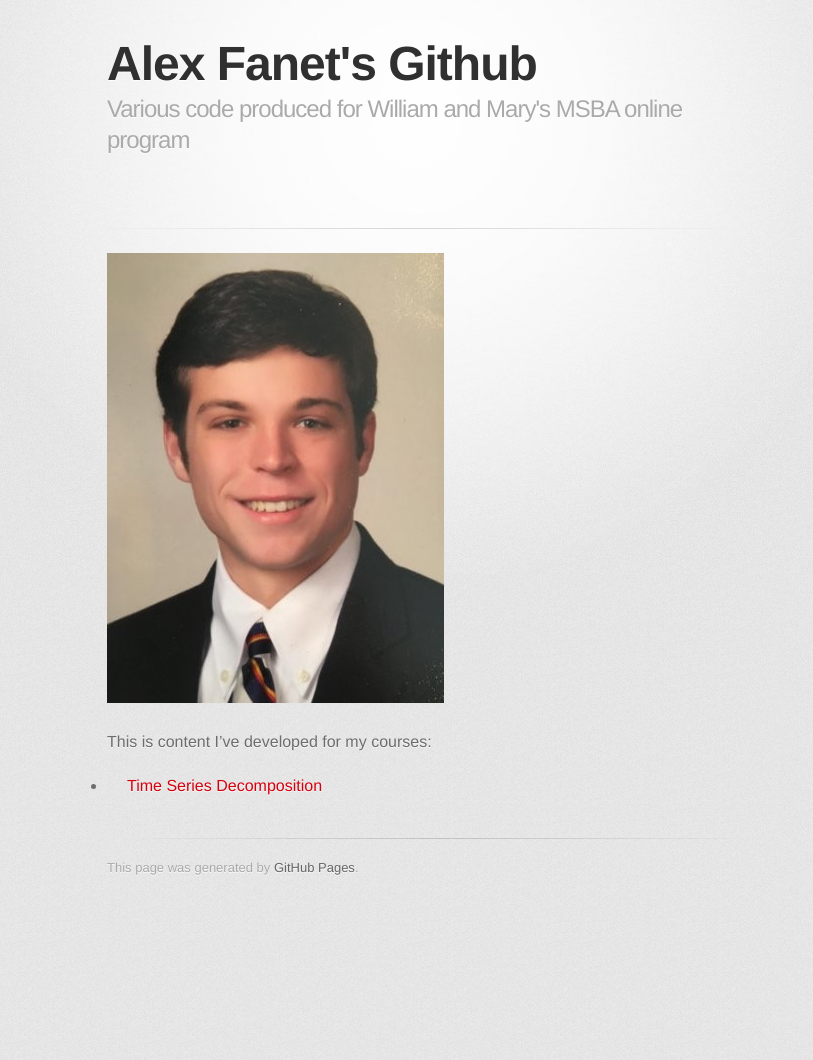
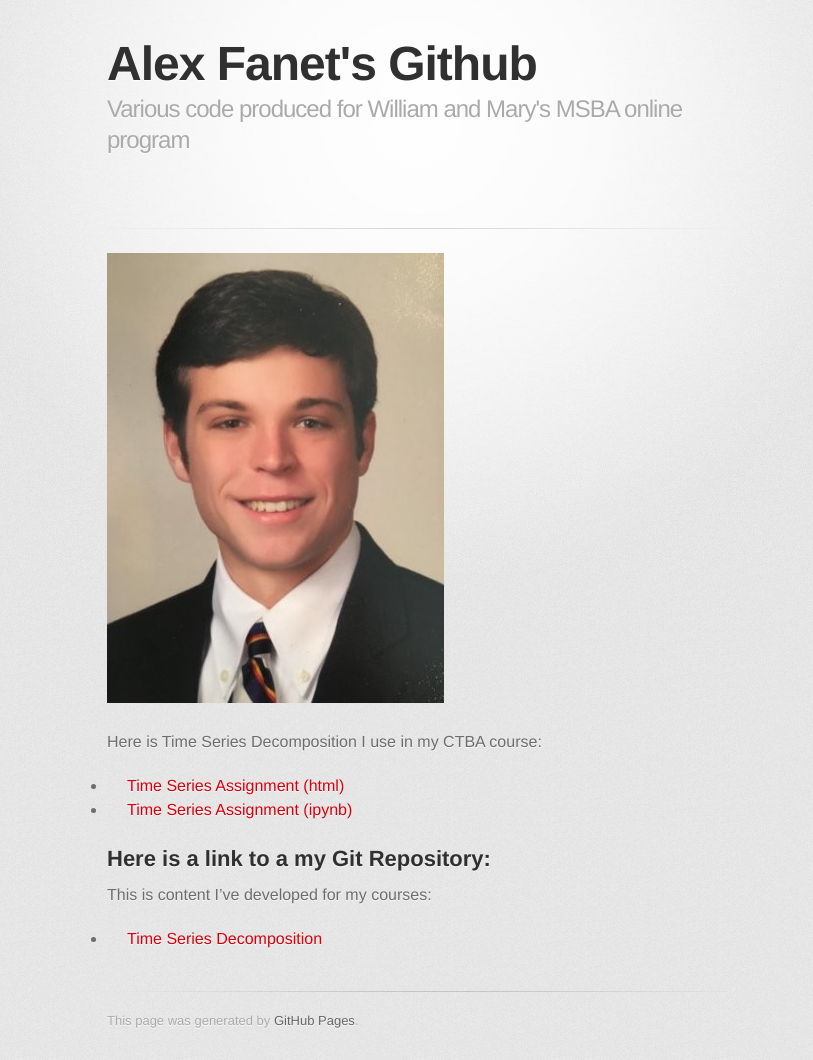
Before and after one commit to a-fanet/a-fanet.github.io, a Jekyll site: the page built from index.md, in a window 1280 px wide. Shown: the whole page, without its empty margins (223-1036 px from the left). Built offline with Jekyll 4.4.1, drawn with Linux system fonts in a browser that asks for light colours; some web fonts are replaced; our own code applies the rules of GitHub Pages for plain Markdown files; before the commit the page ends 907 px from its top, so only the background shows below that.

Commit message:
Update index.md

```diff
--- a/index.md
+++ b/index.md
@@ -5,6 +5,12 @@ description: Various code produced for William and Mary's MSBA online program
 
 ![My Picture](LinkedIn Photo.png)
 
+Here is Time Series Decomposition I use in my CTBA course:
+- [Time Series Assignment (html)](TimeSeriesAssignment.html)
+- [Time Series Assignment (ipynb)](TimeSeriesAssignment.ipynb)
+
+Here is a link to a my Git Repository:
+-
+
 This is content I've developed for my courses:
-
 - [Time Series Decomposition](/timeseries/index.md)
```
